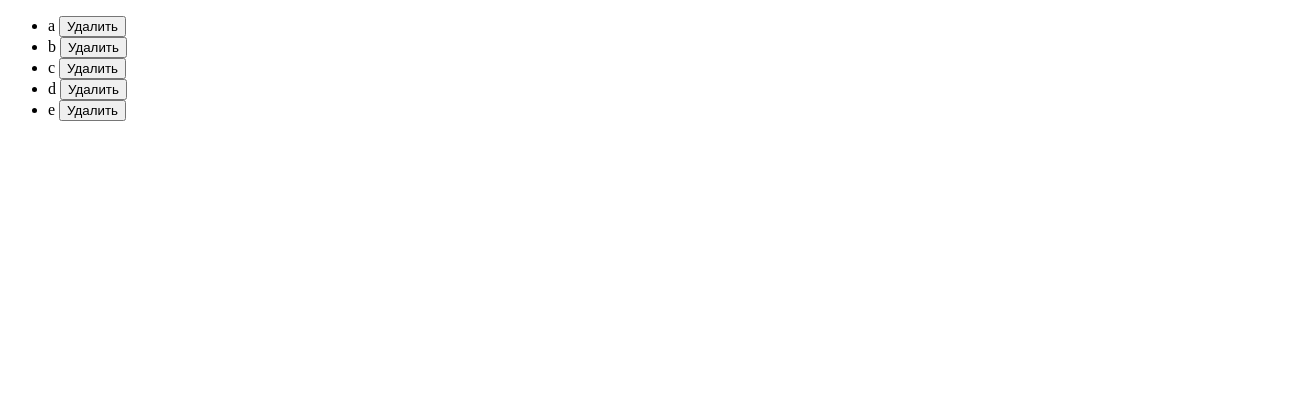
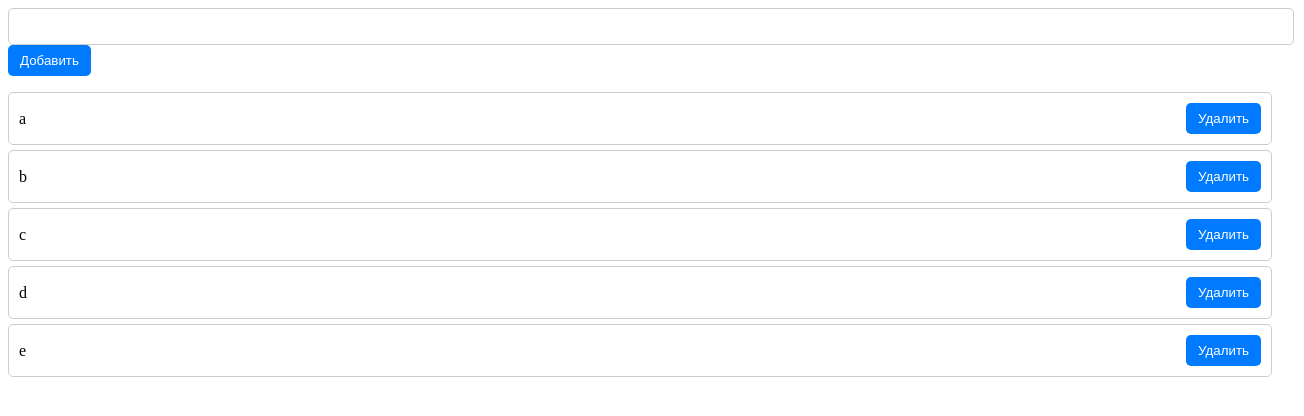
Before and after one commit to vitalay/course-on-60, a Vue app: page / in a window 1280 px wide. Shown: the top 416 px of the page, 1304 px wide, since content can reach past the window. Built offline with nearby package versions, Linux system fonts and the light colour scheme.

Commit message:
продвинутая  форма удаления элемента массива в Vue

```diff
--- a/src/App.vue
+++ b/src/App.vue
@@ -1,31 +1,91 @@
+
 <script>
 export default {
-
 	data() {
 		return {
-
+			newItem: '', // Исправлено название переменной на camelCase
 			items: ['a', 'b', 'c', 'd', 'e']
-
-		}
+		};
 	},
-
 	methods: {
-		removeItem: function (index) {
+		removeItem(index) {
 			this.items.splice(index, 1);
+		},
+		add() {
+			if (this.newItem !== '') { // Проверка, чтобы избежать пустых значений
+				this.items.unshift(this.newItem); // Добавляем новый элемент в начало массива
+				this.newItem = ''; // Очищаем input поле
+			}
 		}
 	}
-}
+};
 </script>
 
 <template>
+	<input type="text" v-model="newItem">
+	<button @click="add">Добавить</button>
 	<ul>
 		<li v-for="(item, index) in items" :key="index">
 			{{ item }}
 			<button @click="removeItem(index)">Удалить</button>
 		</li>
 	</ul>
-
 </template>
 
+<style scoped>
+/* Основные стили */
+body {
+	font-family: Arial, sans-serif;
+	background-color: #f4f4f4;
+	margin: 0;
+	padding: 20px;
+}
 
-<style scoped></style>
+ul {
+	list-style-type: none;
+	padding: 0;
+	margin-bottom: 10px;
+}
+
+li {
+	display: flex;
+	align-items: center;
+	justify-content: space-between;
+	border: 1px solid #ccc;
+	padding: 10px;
+	margin-bottom: 5px;
+	background-color: white;
+	border-radius: 5px;
+}
+
+button {
+	cursor: pointer;
+	padding: 8px 12px;
+	border: none;
+	color: white;
+	background-color: #007BFF;
+	border-radius: 5px;
+	transition: background-color 0.3s ease;
+}
+
+button:hover {
+	background-color: #0056b3;
+}
+
+input[type=text] {
+	width: 100%;
+	padding: 10px;
+	margin-right: 10px;
+	border: 1px solid #ccc;
+	border-radius: 5px;
+}
+
+/* Дополнительный стиль для кнопки удаления */
+.remove-button {
+	background-color: #dc3545;
+}
+
+.remove-button:hover {
+	background-color: #b02a37;
+}
+</style>
```
